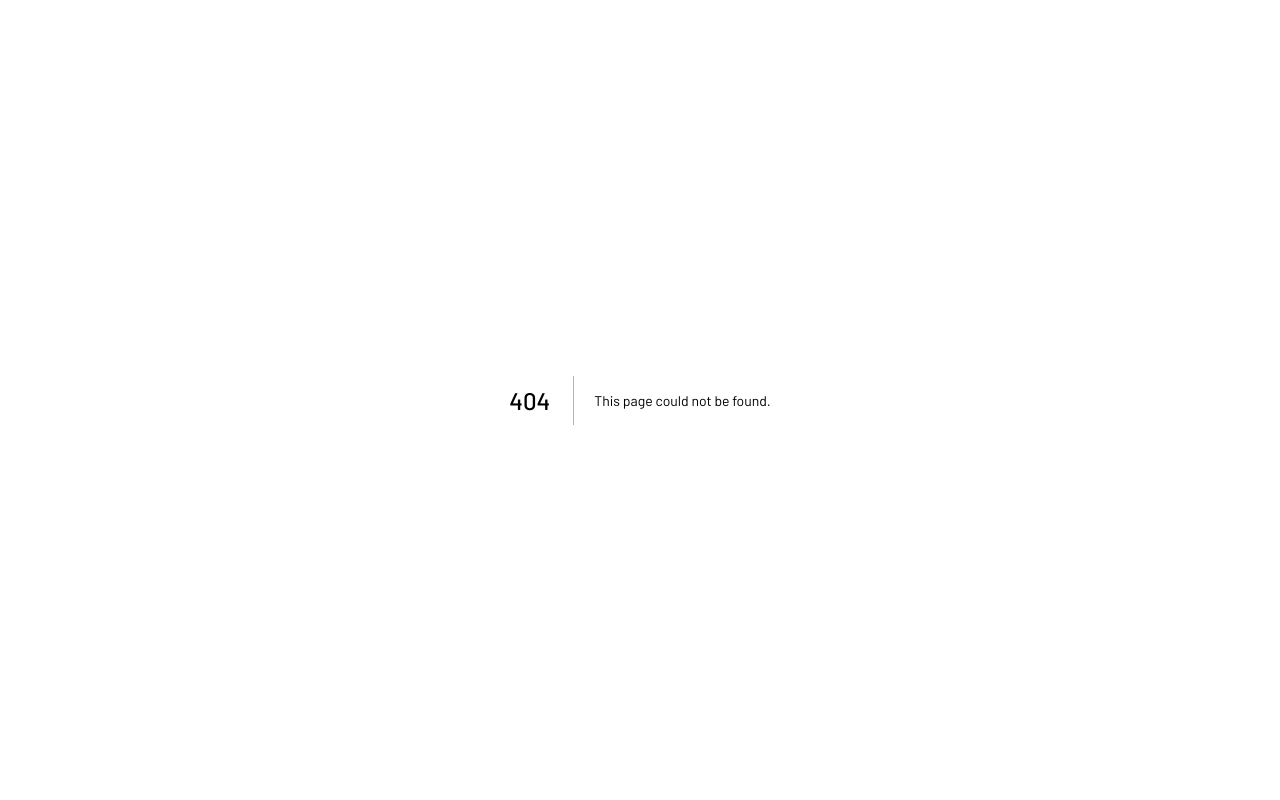
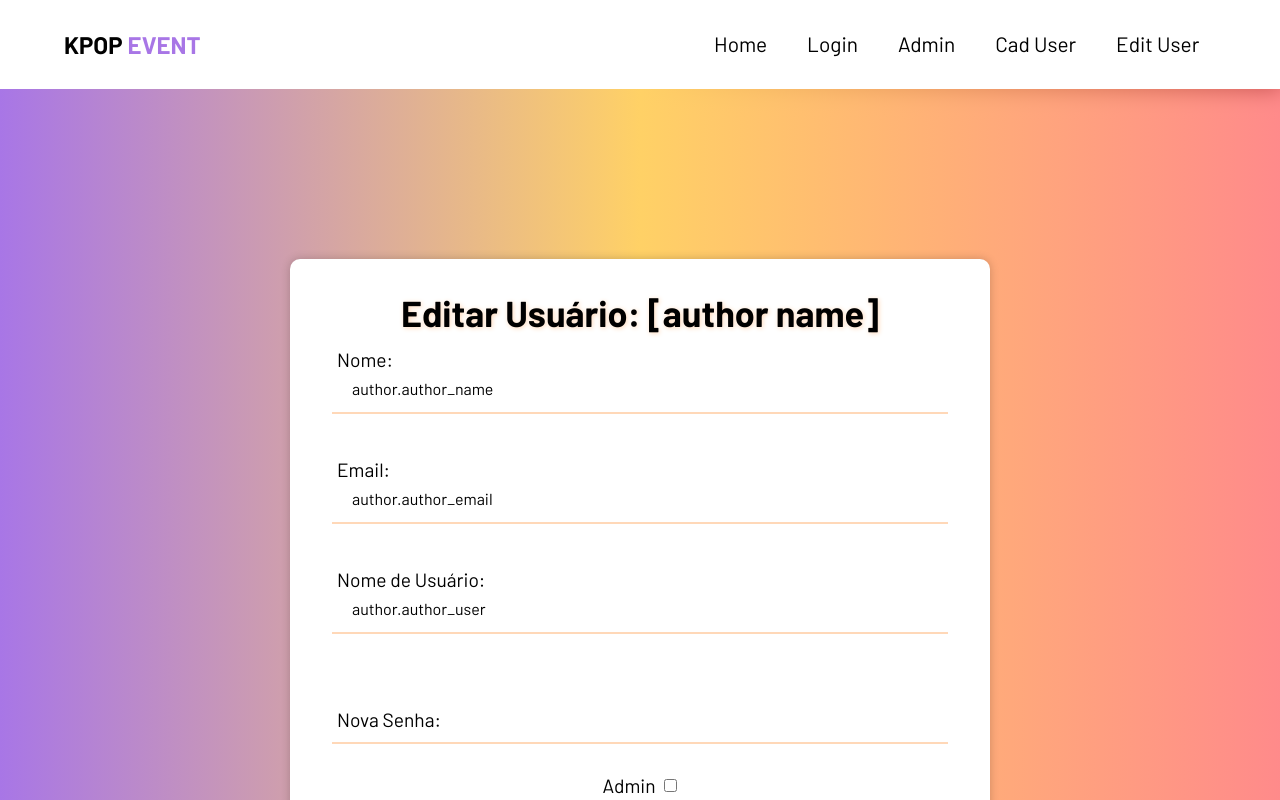
Before and after one commit to MateusCastelan/Projeto-KPop-Events-2-app, a Next.js app: page /editUser in a window 1280 px wide. Before the commit this address had no page. Shown: the top 800 px of the page. Built offline with nearby package versions, Linux system fonts and the light colour scheme.

Commit message:
paginas de cadastro e edição de usuario

```diff
--- a/src/components/Footer.jsx
+++ b/src/components/Footer.jsx
@@ -5,9 +5,9 @@ export const Footer = () => {
   return (
     <footer className={styles.footerContainer}>
       <section>
-        <i class='bx bxl-twitter bx-md'></i>
-        <i class='bx bxl-instagram bx-md'></i>
-        <i class='bx bxl-youtube bx-md'></i>
+        <i className='bx bxl-twitter bx-md'></i>
+        <i className='bx bxl-instagram bx-md'></i>
+        <i className='bx bxl-youtube bx-md'></i>
       </section>
       <p>Todos os direitos reservados © 2023</p>
     </footer>
--- a/src/components/Form.jsx
+++ b/src/components/Form.jsx
@@ -4,21 +4,21 @@ import axios from 'axios';
 
 import styles from '../styles/Form.module.css'
 
-export const Form = ({ action, method, formTitle, formFields, buttonLabel, initialValues }) => {
-  const [formValues, setFormValues] = useState({});
+export const Form = ({ action, formTitle, formFields, buttonLabel, initialValues }) => {
+  // const [formValues, setFormValues] = useState(initialValues || {});
 
-  useEffect(() => {
-    // Preencher os valores iniciais quando a prop initialValues mudar
-    setFormValues(initialValues || {});
-  }, [initialValues]);
+  // useEffect(() => {
+  //   // Preencher os valores iniciais quando a prop initialValues mudar
+  //   setFormValues(initialValues || {});
+  // }, [initialValues]);
 
-  const handleChange = (e) => {
-    const { name, value, type, checked } = e.target;
-    setFormValues((prevValues) => ({
-      ...prevValues,
-      [name]: type === 'checkbox' ? checked : value,
-    }));
-  };
+  // const handleChange = (e) => {
+  //   const { name, value, type, checked } = e.target;
+  //   setFormValues((prevValues) => ({
+  //     ...prevValues,
+  //     [name]: type === 'checkbox' ? checked : value,
+  //   }));
+  // };
 
   const getSectionClassName = (field) => {
     if (field.type === 'checkbox') {
@@ -32,20 +32,46 @@ export const Form = ({ action, method, formTitle, formFields, buttonLabel, initi
     }
   };
 
+  const getLabelClassName = (field) => {
+    if (field.type === 'email') {
+      return styles.emailInput;
+    } else {
+      return '';
+    }
+  }
+
+  const getMainContainerClassName = (formTitle) => {
+    if (formTitle === 'Cadastro de Usuário' || 'Editar Usuário') {
+      return styles.mainCtnSignUp;
+    } else {
+      return styles.mainContainer
+    }
+  }
+
+  const getContainerClassName = (formTitle) => {
+    if (formTitle === 'Cadastro de Usuário' || 'Editar Usuário') {
+      return styles.cntSignUp;
+    } else {
+      return styles.container;
+    }
+  }
+
   const handleSubmit = async (e) => {
     e.preventDefault();
   };
 
   return (
-    <section className={styles.mainContainer}>
-      <article className={styles.container}>
+    <section
+      className={getMainContainerClassName(formTitle)}
+    >
+      <article className={getContainerClassName(formTitle)}>
         <form
           action={action}
-          method={method}
+          method='post'
           encType='multipart/form-data'
           onSubmit={handleSubmit}
         >
-          <h1>{formTitle}</h1>
+          <h1 className={styles.title}>{formTitle}</h1>
           {formFields.map((field) => (
             <section
               key={field.id}
@@ -57,12 +83,18 @@ export const Form = ({ action, method, formTitle, formFields, buttonLabel, initi
                     type={field.type}
                     id={field.name}
                     name={field.name}
-                    value={formValues[field.name] || ''}
+                    defaultValue={field.defaultValue}
+                    // value={formValues[field.name] || ''}
                     required={field.required}
                     readOnly={field.readOnly}
-                    onChange={handleChange}
+                    // onChange={handleChange}
                   />
-                  <label htmlFor={field.name}>{field.label}</label>
+                  <label
+                    htmlFor={field.name}
+                    className={getLabelClassName(field)}
+                  >
+                    {field.label}
+                  </label>
                 </>
               )}
               {field.type === 'checkbox' && (
@@ -72,8 +104,9 @@ export const Form = ({ action, method, formTitle, formFields, buttonLabel, initi
                     type={field.type}
                     id={field.name}
                     name={field.name}
-                    checked={formValues[field.name] || false}
-                    onChange={handleChange}
+                    defaultValue={field.defaultValue}
+                    // checked={formValues[field.name] || false}
+                    // onChange={handleChange}
                   />
                 </>
               )}
@@ -85,7 +118,7 @@ export const Form = ({ action, method, formTitle, formFields, buttonLabel, initi
                     id={field.name}
                     name={field.name}
                     accept="image/*"
-                    onChange={handleChange}
+                    // onChange={handleChange}
                   />
                 </>
               )}
@@ -95,9 +128,10 @@ export const Form = ({ action, method, formTitle, formFields, buttonLabel, initi
                   <textarea
                     id={field.name}
                     name={field.name}
-                    value={formValues[field.name] || ''}
+                    defaultValue={field.defaultValue}
+                    // value={formValues[field.name] || ''}
                     required={field.required}
-                    onChange={handleChange}
+                    // onChange={handleChange}
                   />
                 </>
               )}
--- a/src/components/NavBar.jsx
+++ b/src/components/NavBar.jsx
@@ -22,6 +22,21 @@ export const NavBar = () => {
                 Login
               </li>
             </Link>
+            <Link href="/admin/admin">
+              <li>
+                Admin
+              </li>
+            </Link>
+            <Link href="/createUser">
+              <li>
+                Cad User
+              </li>
+            </Link>
+            <Link href="/editUser">
+              <li>
+                Edit User
+              </li>
+            </Link>
           </ul>
         </nav>
       </section>
--- /dev/null
+++ b/src/pages/editUser.jsx
@@ -0,0 +1,30 @@
+import { Footer } from '@/components/Footer'
+import { Form } from '@/components/Form'
+import { NavBar } from '@/components/NavBar'
+import React from 'react'
+
+export default function EditUser() {
+
+  const formFields = [
+    { id: 1, name: 'author_name', type: 'text', label: 'Nome:', defaultValue: 'author.author_name', required: true },
+    { id: 2, name: 'author_email', type: 'email', label: 'Email:', defaultValue: 'author.author_email', required: true },
+    { id: 3, name: 'author_user', type: 'text', label: 'Nome de Usuário:', defaultValue: 'author.author_user', required: true },
+    { id: 4, name: 'author_pwd', type: 'password', label: 'Nova Senha:', required: true },
+    { id: 5, name: 'author_level', type: 'checkbox', label: 'Admin', value: 'admin' },
+    { id: 6, name: 'author_status', type: 'checkbox', label: 'Ativo', value: 'on', checked: true }
+    // Adicione outros campos conforme necessário
+  ];
+
+  return (
+    <>
+      <NavBar/>
+        <Form
+          action="/users/editUser"
+          formTitle="Editar Usuário: [author name]"
+          formFields={formFields}
+          buttonLabel="Atualizar Usuário"
+        />
+      <Footer/>
+    </>
+  )
+}
--- a/src/styles/Form.module.css
+++ b/src/styles/Form.module.css
@@ -1,16 +1,23 @@
-.mainContainer {
+.mainContainer, .mainCtnSignUp {
   display: flex;
   justify-content: center;
   align-items: center;
   flex-direction: column;
-  min-height: 110vh;
   background: rgb(168,118,230);
   background: linear-gradient(90deg, rgba(168,118,230,1) 0%, rgba(255,209,102,1) 50%, rgba(255, 107, 107, 0.788) 100%);
 }
 
-.container {
+.mainContainer {
+  min-height: 150vh;
+}
+
+.mainCtnSignUp {
+  min-height: 130vh;
+}
+
+/* Containers */
+.container, .cntSignUp {
   width: 700px;
-  height: 900px;
   background: transparent;
   border: 2px solid rgba(255, 255, 255, 0.2);
   box-shadow: 0 0 10px rgba(0, 0, 0, 0.2);
@@ -20,20 +27,28 @@
   background-color: #fff;
 }
 
-.container h1 {
+.container {
+  height: 900px;
+}
+
+.cntSignUp {
+  height: 700px;
+}
+
+.title {
   font-size: 36px;
   text-align: center;
   text-shadow: 1px 1px 5px #FFD8B8;
 }
 
-.container .inputBox {
+.inputBox {
   position: relative;
   width: 100%;
   height: 50px;
   margin: 30px 0;
 }
 
-.inputBox label {
+.inputBox label, .inputBox .emailInput {
   position: absolute;
   top: 50%;
   left: 5px;
@@ -42,8 +57,8 @@
   transition: 0.5s;
 }
 
-/* Faz com que a label do email sempre esteja levantada */
-#kb_author_email {
+/* Faz com que a label do email sempre esteja levantada, so para o editUser*/
+.inputBox .emailInput {
   top: -5px;
 }
 
@@ -72,16 +87,12 @@
   color: #000;
 }
 
-.container .check {
-  width: 100%;
+.check {
+  width: 15%;
   display: flex;
-  justify-content: space-between;
+  justify-content: space-evenly;
+  align-items: center;
   margin: 0 0 15px;
-}
-
-.check label input {
-  accent-color: #fff;
-  margin-right: 3px;
 }
 
 .contentText {
@@ -104,7 +115,7 @@
   text-align: justify;
 }
 
-.container .btn {
+.btn {
   position: relative;
   width: 30%;
   height: 45px;
@@ -116,7 +127,7 @@
   outline: none;
   border-radius: 10px;
   box-shadow: 0 0 10px rgba(0, 0, 0, 0.1);
-  margin-top: 35px;
+  margin-top: 20px;
   font-size: 16px;
   color: #333;
   font-weight: 600;
@@ -133,18 +144,6 @@
   transform: scaleX(1);
 }
 
-/* Página de cadastro de usúario */
-#userSignUpMain {
-  min-height: 90vh;
-}
-#userSignUpCtn {
-  height: 700px;
-}
-#adminCheck {
-  display: block;
-  margin-left: 10px;
-}
-
 /* Página de edição de artigo */
 #updateArtMain {
   min-height: 135vh;
@@ -158,8 +157,3 @@
 .updateImg img {
   width: 100%;
 }
-
-/* Página de edição de usuário */
-#editUserCheck {
-  justify-content: space-evenly;
-}
```
Also changed, not shown: src/pages/admin/admin.jsx (+13 -0 lines), src/pages/createUser.jsx (added, +30 -0 lines).
